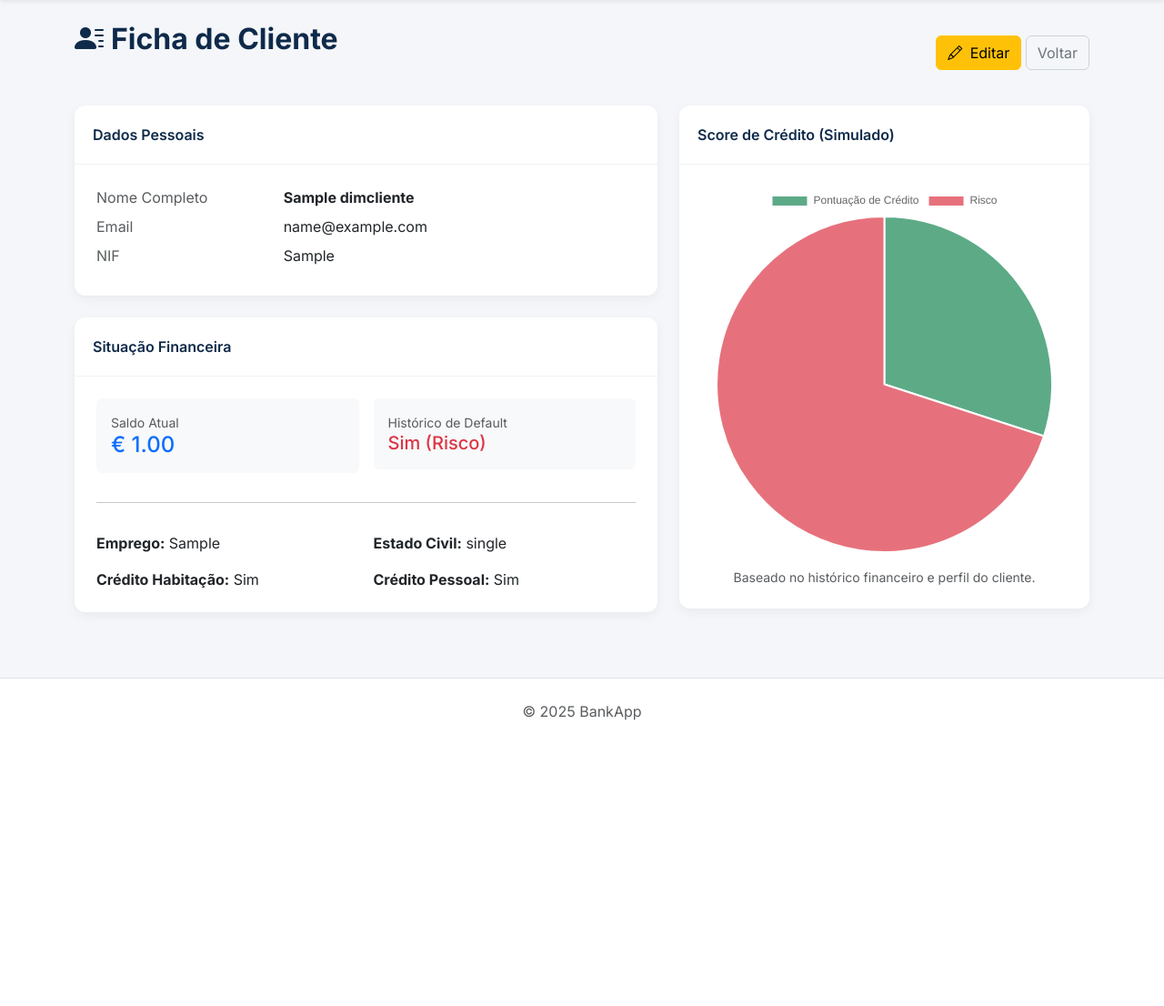
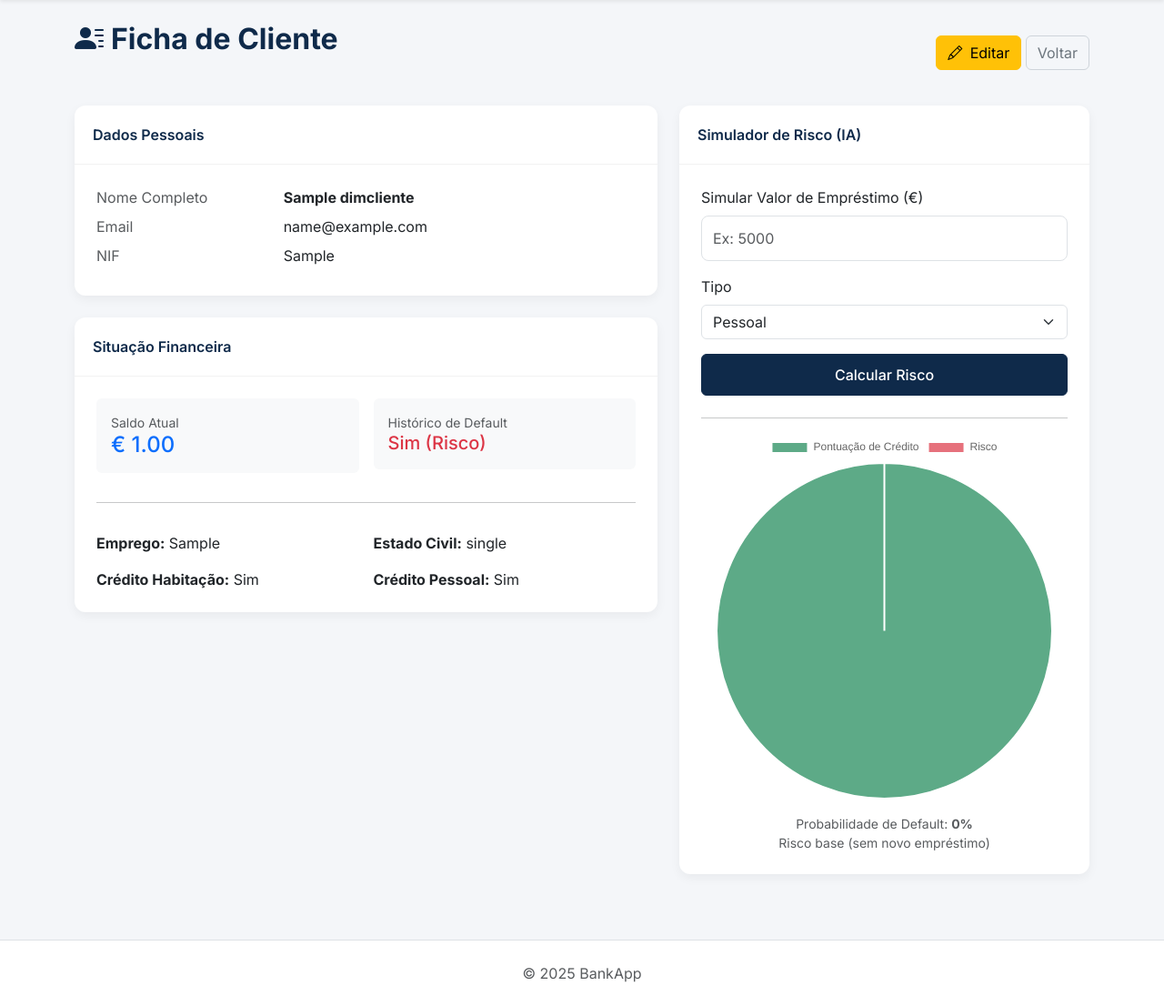
Before and after one commit to RuiPedroPintoDuarte/ProjetoFinalCesae, a Flask app: page /detalhe-cliente/1 in a window 1280 px wide. Shown: the part 56-1162 px from the top of the page at 91% size. Before the commit the page ends 848 px from the top, so only its background shows below. Run offline with Flask 3, Linux system fonts and the light colour scheme; the visitor is signed in with stand-in values (Sample User, id 1); tables that the repository leaves empty hold one stand-in row (values such as "Sample post"); parts of the project's set-up code (start-up, migrations or seed data) failed here and were passed over.

Commit message:
Mudança gerais
Cliente nao pode mais pedir emprestimos, gestor pode simular um emprestimo

```diff
--- a/ProjetoFinalCesae/main.py
+++ b/ProjetoFinalCesae/main.py
@@ -1,9 +1,8 @@
 from flask import Flask, request, render_template, redirect, url_for, flash, session
 from flask_sqlalchemy import SQLAlchemy
-from flask_bcrypt import Bcrypt
 from datetime import datetime
 from functools import wraps
-from sqlalchemy import func, text
+from sqlalchemy import text
 import joblib
 import pandas as pd
 import numpy as np
@@ -15,7 +14,6 @@ app.config['SQLALCHEMY_DATABASE_URI'] = 'mssql+pyodbc://@localhost/BankDatabase?
 # Em produção, esta chave deve ser carregada de uma variável de ambiente e não estar hardcoded.
 app.config['SECRET_KEY'] = 'sua_chave_secreta_aqui'
 db = SQLAlchemy(app)
-bcrypt = Bcrypt(app)
 
 # Modelos de Dimensão
 class DimCliente(db.Model):
@@ -47,15 +45,6 @@ class FactGestorCliente(db.Model):
     __tablename__ = 'FactGestorCliente'
     GestorId = db.Column(db.Integer, db.ForeignKey('DimGestor.GestorId'), primary_key=True)
     ClienteId = db.Column(db.Integer, db.ForeignKey('DimCliente.ClienteId'), primary_key=True)
-
-class FactEmprestimo(db.Model):
-    __tablename__ = 'FactEmprestimo'
-    EmprestimoId = db.Column(db.Integer, primary_key=True)
-    ClienteId = db.Column(db.Integer, db.ForeignKey('DimCliente.ClienteId'), nullable=False)
-    Valor = db.Column(db.Float, nullable=False)
-    TipoEmprestimo = db.Column(db.String(50), nullable=False)
-    DataPedido = db.Column(db.Date, nullable=False, default=datetime.utcnow)
-    ProbabilidadeDefault = db.Column(db.Float, nullable=True)
 
 class FactTransacao(db.Model):
     __tablename__ = 'FactTransacao'
@@ -378,23 +367,35 @@ def lista_clientes():
 
     return render_template('lista_clientes.html', clientes=clientes)
 
-@app.route('/detalhe-cliente/<int:id>')
+@app.route('/detalhe-cliente/<int:id>', methods=['GET', 'POST'])
 @papel_obrigatorio(['gestor', 'admin'])
 def detalhe_cliente(id):
     cliente = db.get_or_404(DimCliente, id)
     info = FactInfoBancaria.query.filter_by(ClienteId=id).first()
 
-    # Lógica Simulada de Credit Score para o Gráfico
-    score = 0
-    if info:
-        if not info.DefaultCredit: score += 50
-        if info.Saldo > 1000: score += 20
-        if info.Emprego: score += 30
+    valor_simulado = 0
+    risco_percent = 0
+
+    if request.method == 'POST':
+        # Processar a simulação
+        try:
+            valor_input = request.form.get('valor', '0')
+            valor_simulado = float(valor_input.replace('.', '').replace(',', '.'))
+        except ValueError:
+            valor_simulado = 0
+
+        probabilidade = prever_default(id, simulacao_valor=valor_simulado)
+    else:
+        # Apenas visualizar (risco base sem empréstimo novo)
+        probabilidade = prever_default(id, simulacao_valor=0)
+
+    if probabilidade is not None:
+        risco_percent = round(probabilidade * 100, 1)
 
     # Dados para o gráfico circular (Pie Chart)
-    chart_data = {'Score': score, 'Risco': 100 - score}
+    chart_data = {'Score': 100 - risco_percent, 'Risco': risco_percent}
 
-    return render_template('detalhe_cliente.html', cliente=cliente, info=info, chart_data=chart_data)
+    return render_template('detalhe_cliente.html', cliente=cliente, info=info, chart_data=chart_data, valor_simulado=valor_simulado)
 
 @app.route('/editar-cliente/<int:id>', methods=['GET', 'POST'])
 @papel_obrigatorio(['gestor', 'admin'])
@@ -461,7 +462,7 @@ def eliminar_gestor(id):
     flash('Gestor eliminado.', 'sucesso')
     return redirect(url_for('lista_gestores'))
 
-def prever_default(cliente_id):
+def prever_default(cliente_id, simulacao_valor=0):
     """
     Usa o modelo de ML para prever a probabilidade de default de um cliente.
     """
@@ -505,105 +506,26 @@ def prever_default(cliente_id):
 
     # 5. Fazer a previsão
     probabilidade = model.predict(dados_cliente_const)
+    probabilidade_final = float(probabilidade.iloc[0])
 
-    return round(float(probabilidade.iloc[0]), 4)
+    # 6. Regra de Negócio: Penalização por valor do empréstimo vs Saldo
+    # O modelo de ML original não conhece o valor do pedido, por isso aplicamos uma penalização manual.
+    if simulacao_valor > 0:
+        # Usamos max(1, saldo) para evitar divisão por zero ou números negativos
+        saldo_ref = max(info.Saldo, 1.0)
+        racio = simulacao_valor / saldo_ref
 
-# --- ROTAS DE EMPRÉSTIMO ---
+        penalizacao = 0.0
+        if racio > 50:      # Pedir 50x mais do que tem
+            penalizacao = 0.90
+        elif racio > 20:    # Pedir 20x mais
+            penalizacao = 0.50
+        elif racio > 5:     # Pedir 5x mais
+            penalizacao = 0.20
 
-@app.route('/pedir-emprestimo', methods=['GET', 'POST'])
-@autenticacao_obrigatoria
-@papel_obrigatorio('cliente')
-def pedir_emprestimo():
-    if request.method == 'POST':
-        valor = request.form.get('valor')
-        tipo_emprestimo = request.form.get('tipo_emprestimo')
-        user_id = session['utilizador_id']
+        probabilidade_final = min(probabilidade_final + penalizacao, 1.0)
 
-        try:
-            # Tratar formato de número (ex: 350.000 -> 350000)
-            if valor:
-                valor = valor.replace('.', '').replace(',', '.')
-            valor_float = float(valor)
-            if valor_float <= 0:
-                raise ValueError()
-        except (ValueError, TypeError):
-            flash('O valor do empréstimo deve ser um número positivo.', 'perigo')
-            return redirect(url_for('pedir_emprestimo'))
-
-        # Correr o modelo para prever a probabilidade de default (incumprimento)
-        probabilidade = prever_default(user_id)
-
-        if probabilidade is None:
-            flash('Não foi possível calcular o risco. Por favor, garanta que todos os seus dados de perfil (emprego, estado civil, educação) estão preenchidos.', 'perigo')
-            return redirect(url_for('meu_perfil'))
-
-        limiar_rejeicao = 0.50
-        status = ''
-
-        if probabilidade > limiar_rejeicao:
-            # Pedido Rejeitado
-            status = 'rejeitado'
-            flash('O seu pedido de empréstimo foi rejeitado devido a um alto risco de incumprimento.', 'perigo')
-        else:
-            # Pedido Aprovado
-            status = 'aprovado'
-
-            # 1. Guardar o empréstimo na nova tabela
-            novo_emprestimo = FactEmprestimo(
-                ClienteId=user_id,
-                Valor=valor_float,
-                TipoEmprestimo=tipo_emprestimo,
-                DataPedido=datetime.now().date(),
-                ProbabilidadeDefault=probabilidade
-            )
-            db.session.add(novo_emprestimo)
-
-            # 2. Atualizar o saldo do cliente
-            info_bancaria = FactInfoBancaria.query.filter_by(ClienteId=user_id).first()
-            if info_bancaria:
-                info_bancaria.Saldo += valor_float
-                if tipo_emprestimo == 'pessoal':
-                    info_bancaria.EmprestimoPessoal = True
-                elif tipo_emprestimo == 'casa':
-                    info_bancaria.EmprestimoCasa = True
-
-            # 3. Registar a transação na FactTransacao para aparecer nos movimentos
-            nova_transacao = FactTransacao(
-                ClienteId=user_id,
-                Descricao=f"Empréstimo {tipo_emprestimo.capitalize()} Aprovado",
-                Categoria=f"Empréstimo {tipo_emprestimo.capitalize()}",
-                Quantidade=valor_float,
-                DataTransacao=datetime.now().date()
-            )
-            db.session.add(nova_transacao)
-
-            db.session.commit()
-            # Formatar valor para PT (ex: 350.000,00)
-            valor_formatado = f"{valor_float:,.2f}".replace(',', 'X').replace('.', ',').replace('X', '.')
-            valor_formatado = formatar_numero_pt(valor_float)
-            flash(f'Parabéns! O seu empréstimo de €{valor_formatado} foi aprovado e o valor adicionado ao seu saldo.', 'sucesso')
-
-        return redirect(url_for('resultado_emprestimo', status=status, probabilidade=probabilidade))
-
-    return render_template('pedir_emprestimo.html')
-
-@app.route('/resultado-emprestimo')
-@autenticacao_obrigatoria
-@papel_obrigatorio('cliente')
-def resultado_emprestimo():
-    status = request.args.get('status')
-    probabilidade = request.args.get('probabilidade', type=float)
-
-    # Define o URL do GIF a ser mostrado com base no estado
-    gif_aprovado = 'https://media.tenor.com/FRtgI3P9GCYAAAAM/dive-into-money-money-bin.gif'
-    gif_rejeitado = 'https://media.tenor.com/43F34BI9HEQAAAAM/funny-cartoon-wolf.gif'
-
-    gif_url = gif_aprovado if status == 'aprovado' else gif_rejeitado
-
-    return render_template('resultado_emprestimo.html',
-                           status=status,
-                           probabilidade=probabilidade,
-                           gif_url=gif_url)
+    return round(probabilidade_final, 4)
 
 if __name__ == "__main__":
     with app.app_context():
--- a/ProjetoFinalCesae/templates/base.html
+++ b/ProjetoFinalCesae/templates/base.html
@@ -27,7 +27,6 @@
                         <li class="nav-item"><a class="nav-link" href="{{ url_for('meus_movimentos') }}">Movimentos</a></li>
                         <li class="nav-item"><a class="nav-link" href="{{ url_for('minha_atividade') }}">Atividade</a></li>
                         <li class="nav-item"><a class="nav-link" href="{{ url_for('meu_perfil') }}">Perfil</a></li>
-                        <li class="nav-item"><a class="nav-link" href="{{ url_for('pedir_emprestimo') }}">Empréstimos</a></li>
                     {% endif %}
 
                     {% if session.user_type in ['gestor', 'admin'] %}
--- a/ProjetoFinalCesae/templates/cliente_movimentos.html
+++ b/ProjetoFinalCesae/templates/cliente_movimentos.html
@@ -8,7 +8,6 @@
         <h2>Meus Movimentos</h2>
         <p class="text-muted">Extrato detalhado da conta</p>
     </div>
-    <a href="{{ url_for('pedir_emprestimo') }}" class="btn btn-primary"><i class="bi bi-cash-coin me-2"></i>Pedir Empréstimo</a>
 </div>
 
 <div class="card mb-4 bg-primary text-white shadow">
--- a/ProjetoFinalCesae/templates/detalhe_cliente.html
+++ b/ProjetoFinalCesae/templates/detalhe_cliente.html
@@ -64,11 +64,33 @@
     </div>
     <div class="col-md-5">
         <div class="card">
-            <div class="card-header">Score de Crédito (Simulado)</div>
+            <div class="card-header">Simulador de Risco (IA)</div>
             <div class="card-body">
+                <form method="POST" class="mb-4">
+                    <div class="mb-3">
+                        <label for="valor" class="form-label">Simular Valor de Empréstimo (€)</label>
+                        <input type="number" class="form-control" id="valor" name="valor" step="0.01" value="{{ valor_simulado if valor_simulado else '' }}" placeholder="Ex: 5000">
+                    </div>
+                    <div class="mb-3">
+                        <label for="tipo" class="form-label">Tipo</label>
+                        <select class="form-select" id="tipo" name="tipo">
+                            <option value="pessoal">Pessoal</option>
+                            <option value="casa">Habitação</option>
+                        </select>
+                    </div>
+                    <button type="submit" class="btn btn-primary w-100">Calcular Risco</button>
+                </form>
+
+                <hr>
+
                 <canvas id="riskChart"></canvas>
                 <div class="mt-3 text-center text-muted small">
-                    Baseado no histórico financeiro e perfil do cliente.
+                    Probabilidade de Default: <strong>{{ chart_data.Risco }}%</strong>
+                    {% if valor_simulado > 0 %}
+                    <br><span class="text-info">Simulação para empréstimo de €{{ valor_simulado }}</span>
+                    {% else %}
+                    <br>Risco base (sem novo empréstimo)
+                    {% endif %}
                 </div>
             </div>
         </div>
```
Also changed, not shown: ProjetoFinalCesae/templates/pedir_emprestimo.html (deleted, +0 -37 lines), ProjetoFinalCesae/templates/resultado_emprestimo.html (deleted, +0 -49 lines).
